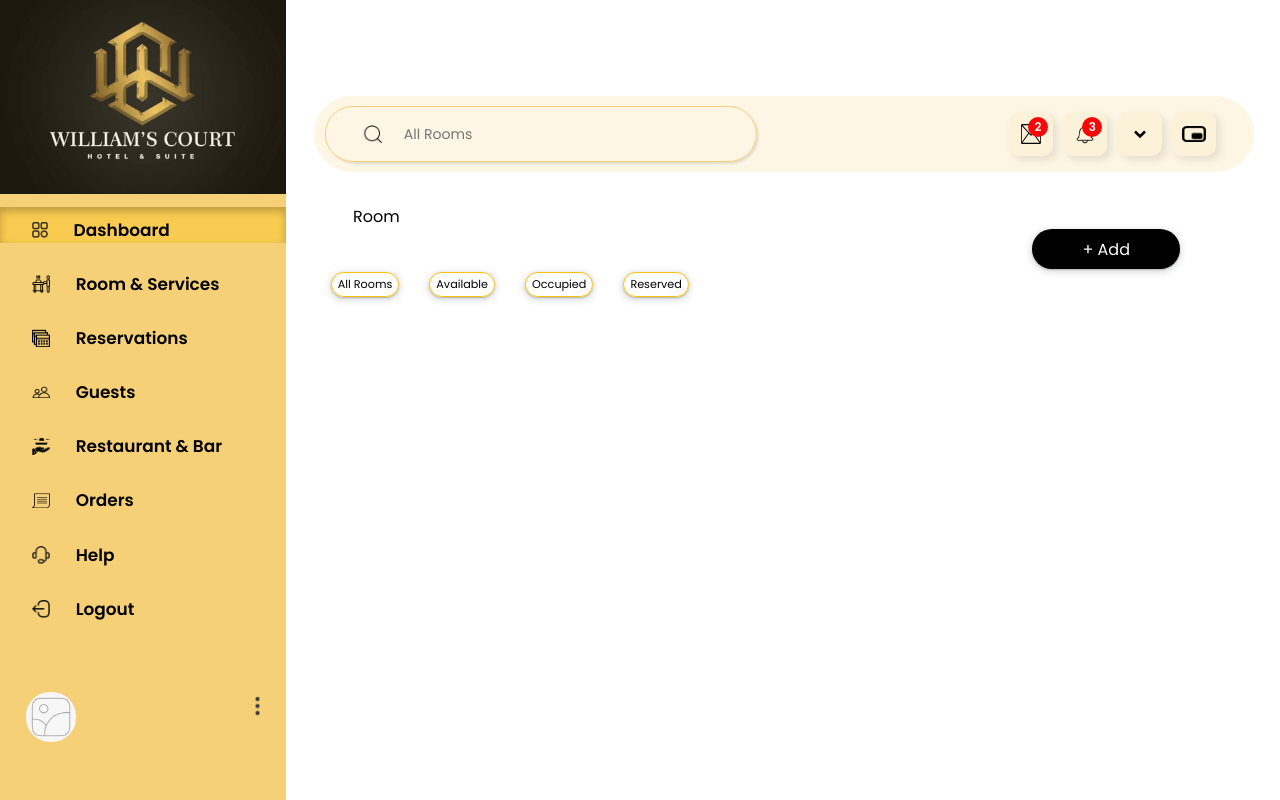
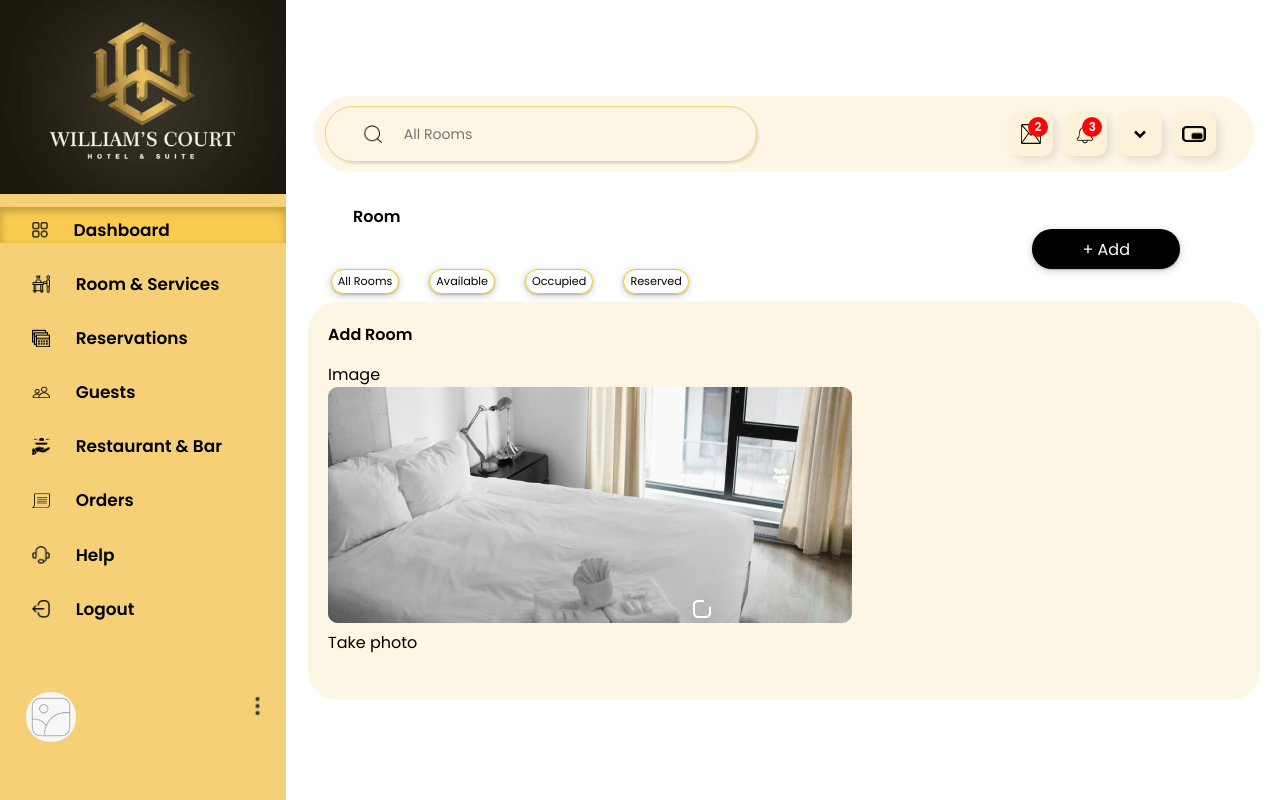
Before and after one commit to Wikki2000/William_Hotel_App, a Flask app: template app/templates/rooms_and_services/add_rooms.html in a window 1280 px wide. Run offline with Flask 3, Linux system fonts and the light colour scheme; the template is opened without the code that fills it, so the values that code supplies are empty; parts of the project's set-up code (start-up, migrations or seed data) failed here and were passed over; some libraries are stand-ins or nearby versions.

Commit message:
add-room

```diff
--- a/app/static/css/public/Rooms/add_rooms.css
+++ b/app/static/css/public/Rooms/add_rooms.css
@@ -1,17 +1,24 @@
-*{
+html{
     margin: 0;
     padding: 0;
     box-sizing: border-box;
 }
 
+/* .container{
+    display: flex;
+    flex-direction: column;
+    width: 100%;
+} */
+
+
 .main__container{
     padding: 10px;
 }
 
-.main__container p{
+.main__container h1:first-of-type{
     margin-left: 45px;
     font-size: 1rem;
-    font-weight: 400;
+    font-weight: 600;
     color: #000000;
 }
 
@@ -30,10 +37,12 @@
     border-radius: 20px;
     margin-right: 80px;
     margin-left: auto;
-    margin-bottom: 3px;
     box-shadow: rgba(60, 64, 67, 0.3) 0px 1px 2px 0px, rgba(60, 64, 67, 0.15) 0px 2px 6px 2px;
 }
 
+.main__container .add-btn:active {
+    background-color: hsl(0, 0%, 35%);
+}
 
 .links ul{
     display: flex;
@@ -55,3 +64,28 @@
     box-shadow: rgba(60, 64, 67, 0.3) 0px 1px 2px 0px, rgba(60, 64, 67, 0.15) 0px 2px 6px 2px;
 
 }
+
+.add_room{
+    background-color: #FDF6E4;
+    border-radius: 30px;
+    padding: 20px;
+    margin-top: 8px;
+}
+
+.add_room h2{
+    margin-bottom: 15px;
+    font-size: 1rem;
+    font-weight: bold;
+    color: #000;
+}
+
+.room_img{
+    position: relative;
+}
+
+.add_room svg{
+    position: absolute;
+    right: 58%;
+    top: 87%;
+    transform: rotateY(-50%);
+}
--- a/app/templates/rooms_and_services/add_rooms.html
+++ b/app/templates/rooms_and_services/add_rooms.html
@@ -298,10 +298,8 @@
             <section id="dynamic__load-dashboard">
               <!-- Others dashboard section will be loaded here -->
               <div class="main__container">
-                <p>Room</p>
-                <p>
-                  <button class="add-btn">+ Add</button>
-                </p>
+                <h1>Room</h1>
+                <button class="add-btn">+ Add</button>
 
                 <div class="links">
                   <ul>
@@ -311,6 +309,33 @@
                     <li><a href="#">Reserved</a></li>
                   </ul>
                 </div>
+                <!--Add room body-->
+                <div class="add_room">
+                  <h2>Add Room</h2>
+                  <p>Image</p>
+                  <div class="room_img">
+                    <img src="/static/images/public/add_room_img.png" alt="" />
+
+                    <svg
+                      width="18"
+                      height="19"
+                      viewBox="0 0 18 19"
+                      fill="none"
+                      xmlns="http://www.w3.org/2000/svg"
+                    >
+                      <path
+                        d="M17 7.82187C16.4 7.82187 16 8.22187 16 8.82187V13.9219C16 15.6219 14.7 16.9219 13 16.9219H5C3.3 16.9219 2 15.6219 2 13.9219V5.92188C2 4.22187 3.3 2.92188 5 2.92188H10C10.6 2.92188 11 2.52188 11 1.92188C11 1.32187 10.6 0.921875 10 0.921875H5C2.2 0.921875 0 3.12188 0 5.92188V13.9219C0 16.7219 2.2 18.9219 5 18.9219H13C15.8 18.9219 18 16.7219 18 13.9219V8.82187C18 8.32187 17.6 7.82187 17 7.82187Z"
+                        fill="white"
+                      />
+                    </svg>
+                  </div>
+                  <div class="drop_down">
+                    <div class="take_photo">
+                      <p>Take photo</p>
+                      <img />
+                    </div>
+                  </div>
+                </div>
               </div>
             </section>
           </div>
```
Also changed, not shown: app/static/images/public/edit_icon.svg (added).
